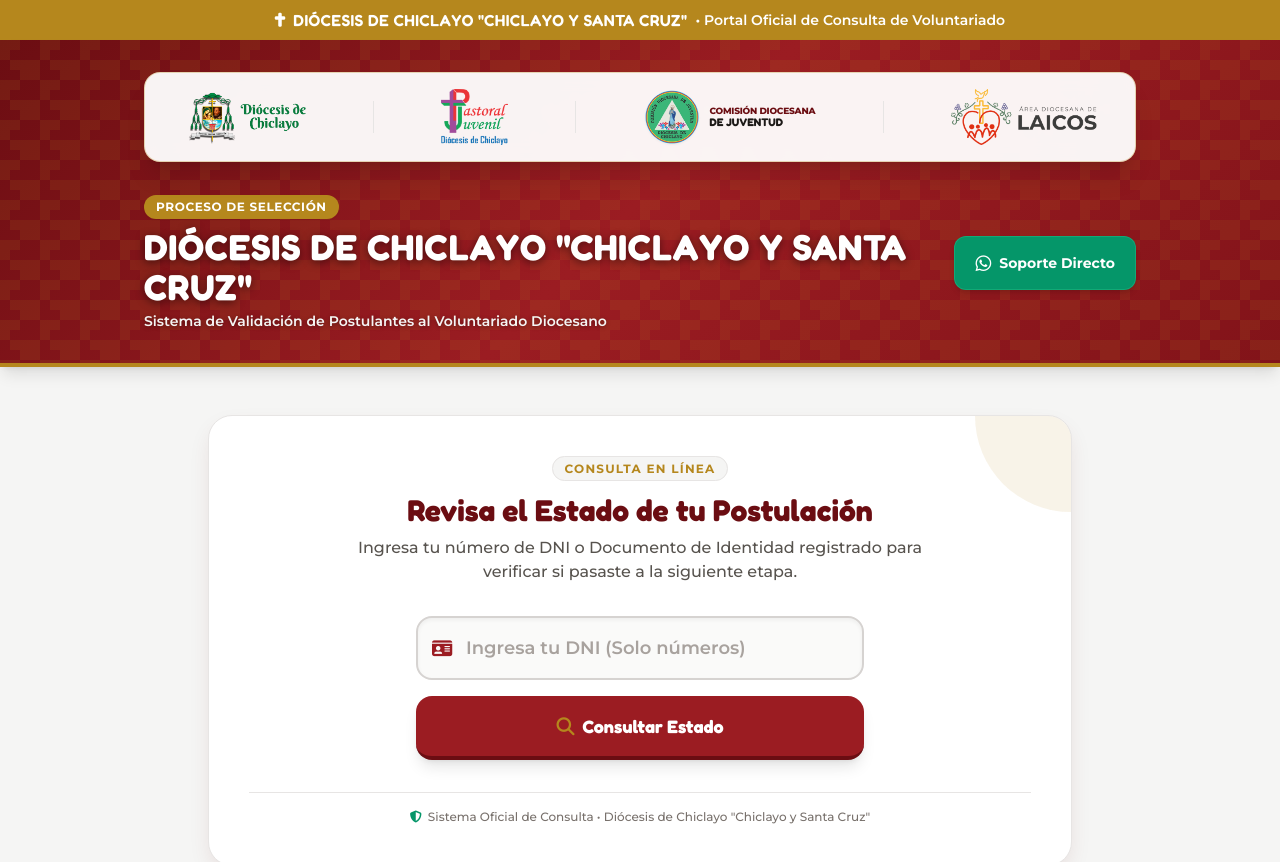
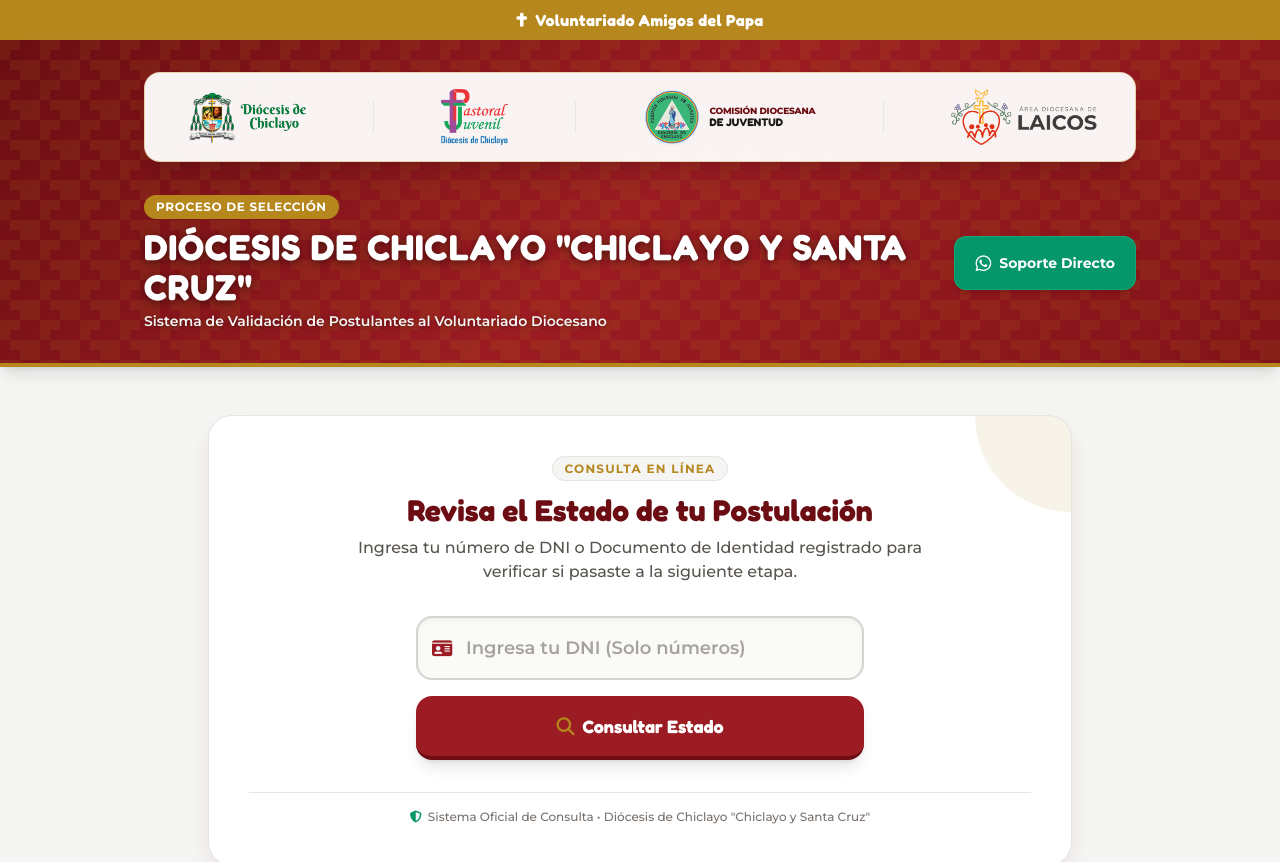
Before and after one commit to danielherrera99/voluntarios-web, a React (Vite) app: page / in a window 1280 px wide. Shown: the top 862 px of the page. Built offline with nearby package versions, Linux system fonts and the light colour scheme; no server answers.

Commit message:
fix: actualizar texto de barra superior a Voluntariado Amigos del Papa

```diff
--- a/index.html
+++ b/index.html
@@ -7,7 +7,7 @@
   <link rel="icon" type="image/png" href="/favicon.png" />
   <link rel="icon" type="image/svg+xml" href="/favicon.svg" />
   <link rel="apple-touch-icon" href="/favicon.png" />
-  <title>Diócesis de Chiclayo "Chiclayo y Santa Cruz" - Portal de Voluntariado</title>
+  <title>Voluntariado Amigos del Papa - Diócesis de Chiclayo</title>
 
   <!-- Tailwind CSS CDN -->
   <script src="https://cdn.tailwindcss.com"></script>
--- a/src/pages/ConsultaVoluntariado.jsx
+++ b/src/pages/ConsultaVoluntariado.jsx
@@ -141,8 +141,7 @@
       {/* BARRA SUPERIOR INSTITUCIONAL */}
       <div className="bg-diocesis-mustard text-white px-4 py-2 text-xs md:text-sm font-semibold text-center flex items-center justify-center gap-2 shadow-sm no-print">
         <i className="fa-solid fa-cross"></i>
-        <span className="font-title tracking-wide text-sm md:text-base">DIÓCESIS DE CHICLAYO "CHICLAYO Y SANTA CRUZ"</span>
-        <span className="hidden md:inline">• Portal Oficial de Consulta de Voluntariado</span>
+        <span className="font-title tracking-wide text-sm md:text-base font-bold">Voluntariado Amigos del Papa</span>
       </div>
 
       {/* CABECERA CON LOGOS OFICIALES */}
```
